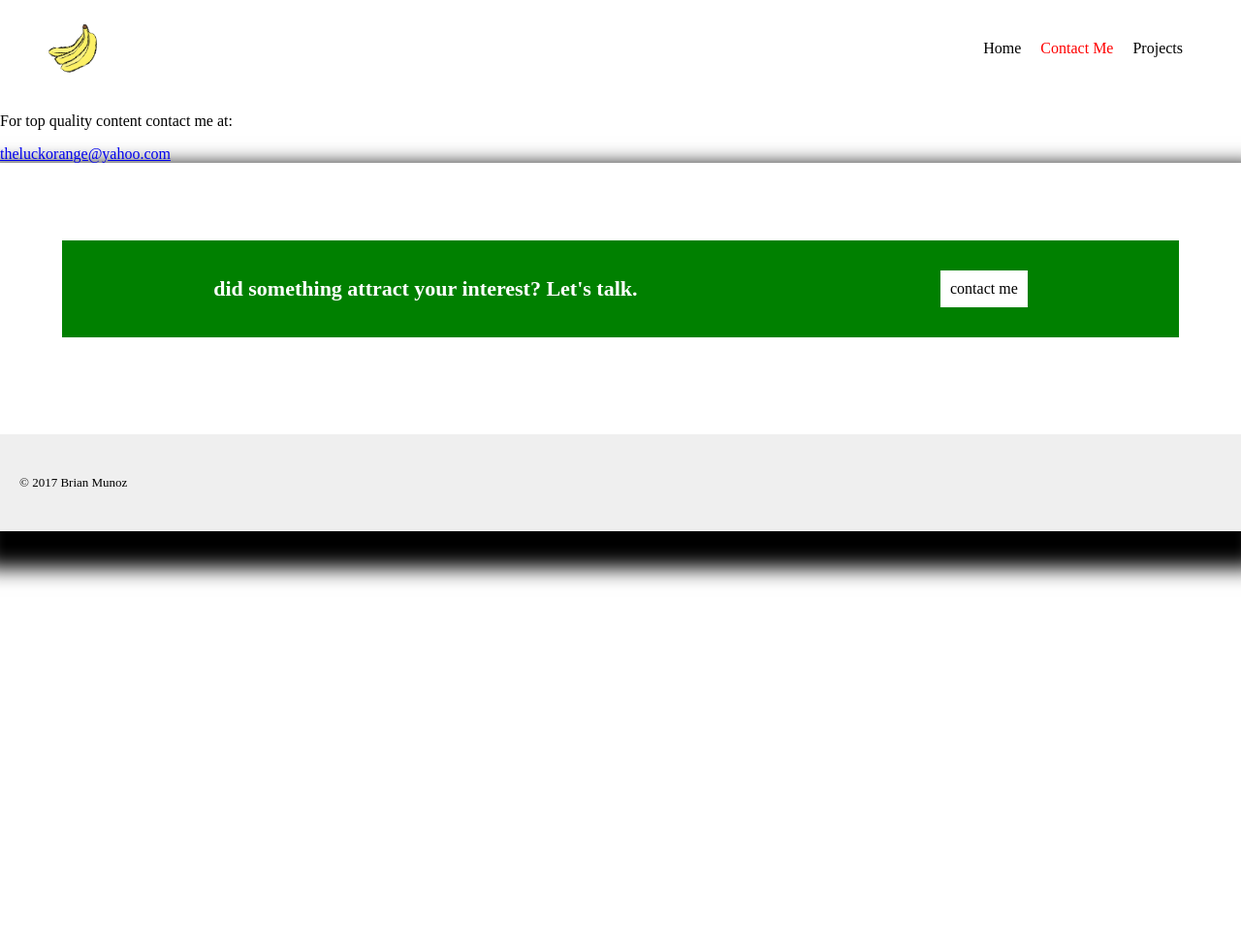
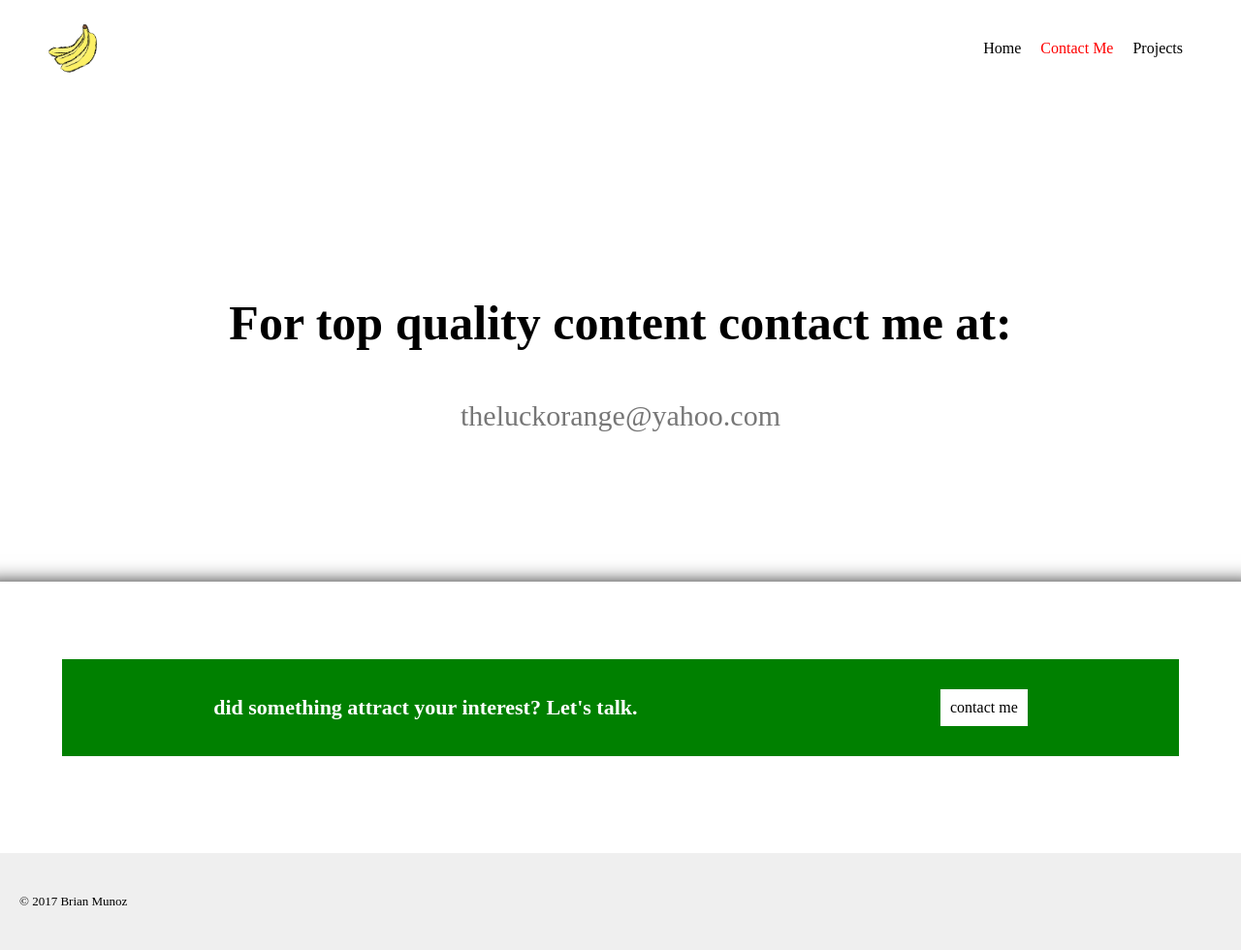
Before and after one commit to colorlessenergy/devbanana, a Jekyll site: the page built from contact.html, in a window 1280 px wide. Shown: the whole page at 97% size. Built offline with Jekyll 4.4.1, drawn with Linux system fonts in a browser that asks for light colours; before the commit the page ends 900 px from its top, so only the background shows below that.

Commit message:
finished basic website

```diff
--- a/contact.html
+++ b/contact.html
@@ -2,6 +2,7 @@
 layout: default
 ---
 
-<p>For top quality content contact me at: </p>
-
-<a href="malito:theluckorange@yahoo.com">theluckorange@yahoo.com</a>
+<div class="contact">
+  <p>For top quality content contact me at: </p>
+  <a href="malito:theluckorange@yahoo.com">theluckorange@yahoo.com</a>
+</div>
--- a/main.css
+++ b/main.css
@@ -110,6 +110,25 @@ nav ul li a {
   margin-top: 10px;
 }
 
+.contact {
+  align-items: center;
+  display: flex;
+  flex-direction: column;
+  justify-content: center;
+  height: 500px;
+}
+
+.contact a {
+  color: #777;
+  font-size: 30px;
+  text-decoration: none;
+}
+
+.contact p {
+  font-size: 50px;
+  font-weight: bold;
+}
+
 .current {
   color: red;
 }
@@ -146,7 +165,7 @@ nav ul li a {
   height: 500px;
 }
 
-.main-content .projects {
+.projects {
   display: flex;
   flex-wrap: wrap;
   margin-bottom: 100px;
--- a/projects.html
+++ b/projects.html
@@ -2,4 +2,4 @@
 layout: default
 ---
 
-<p>hello</p>
+{% include project.html %}
```
Also changed, not shown: 3 other files.
